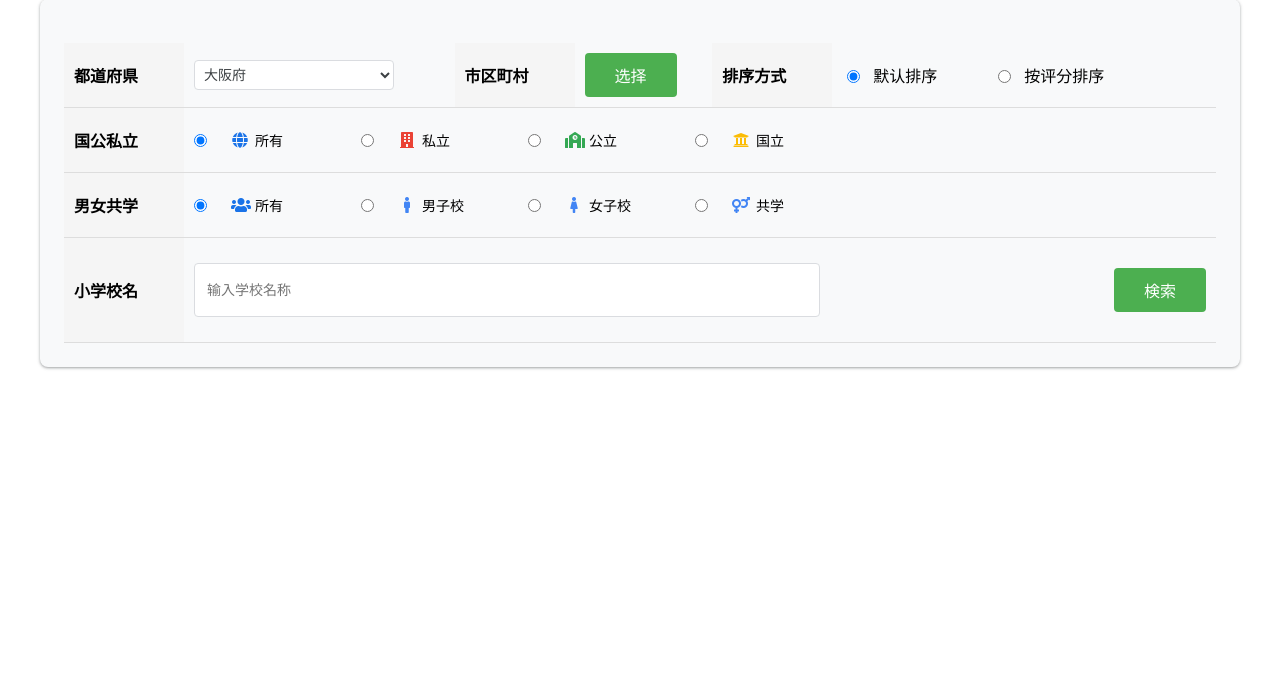
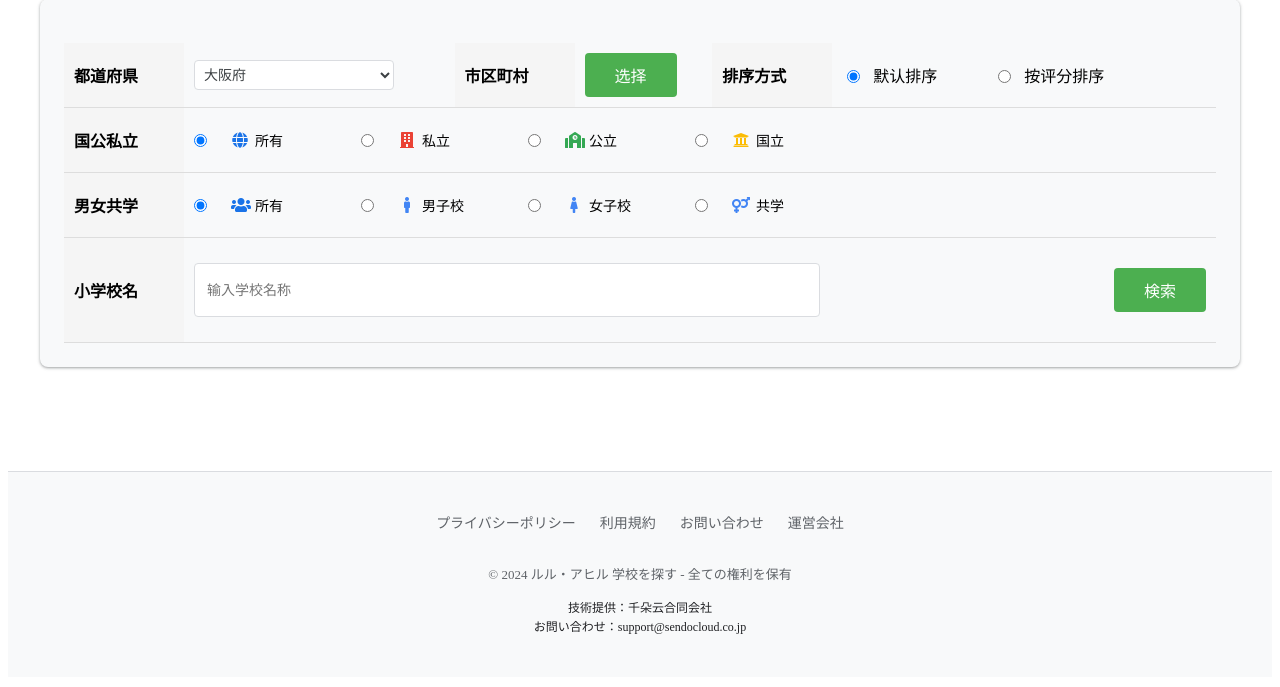
Before and after one commit to goodtidings2023/japanSchoolSearch, a Flask app: page / in a window 1280 px wide. Shown: the part 113-800 px from the top of the page. Run offline with Flask 2, Linux system fonts and the light colour scheme.

Commit message:
0.21
加入底部版权信息

```diff
--- a/static/style.css
+++ b/static/style.css
@@ -746,3 +746,50 @@ td {
     font-size: 13px;
     font-weight: normal;
 }
+
+/* 添加页脚样式 */
+.footer {
+    margin-top: 60px;
+    padding: 40px 0;
+    background: var(--background-gray);
+    border-top: 1px solid var(--border-color);
+}
+
+.footer-content {
+    max-width: 1200px;
+    margin: 0 auto;
+    padding: 0 20px;
+    display: flex;
+    flex-direction: column;
+    align-items: center;
+    text-align: center;
+}
+
+.footer-links {
+    display: flex;
+    gap: 24px;
+    margin-bottom: 20px;
+    font-size: 14px;
+}
+
+.footer-links a {
+    color: #5f6368;
+    text-decoration: none;
+    transition: color 0.2s;
+}
+
+.footer-links a:hover {
+    color: var(--primary-color);
+}
+
+.footer-copyright {
+    color: #5f6368;
+    font-size: 13px;
+    line-height: 1.6;
+}
+
+.footer-company {
+    margin-top: 8px;
+    color: #202124;
+    font-size: 12px;
+}
--- a/templates/index.html
+++ b/templates/index.html
@@ -292,7 +292,7 @@
                             // 滚动到结果区域顶部
                             document.getElementById('results').scrollIntoView({ behavior: 'smooth' });
                         } catch (error) {
-                            console.error('搜索错误:', error);
+                            console.error('搜���错误:', error);
                         }
                     });
                 });
@@ -460,5 +460,22 @@
             </tbody>
         `;
     </script>
+    <footer class="footer">
+        <div class="footer-content">
+            <div class="footer-links">
+                <a href="#">プライバシーポリシー</a>
+                <a href="#">利用規約</a>
+                <a href="#">お問い合わせ</a>
+                <a href="#">運営会社</a>
+            </div>
+            <div class="footer-copyright">
+                <p>© 2024 ルル・アヒル 学校を探す - 全ての権利を保有</p>
+                <div class="footer-company">
+                    技術提供：千朵云合同会社<br>
+                    お問い合わせ：support@sendocloud.co.jp
+                </div>
+            </div>
+        </div>
+    </footer>
 </body>
 </html>
```
Also changed, not shown: templates/school_detail.html (+13 -0 lines).
